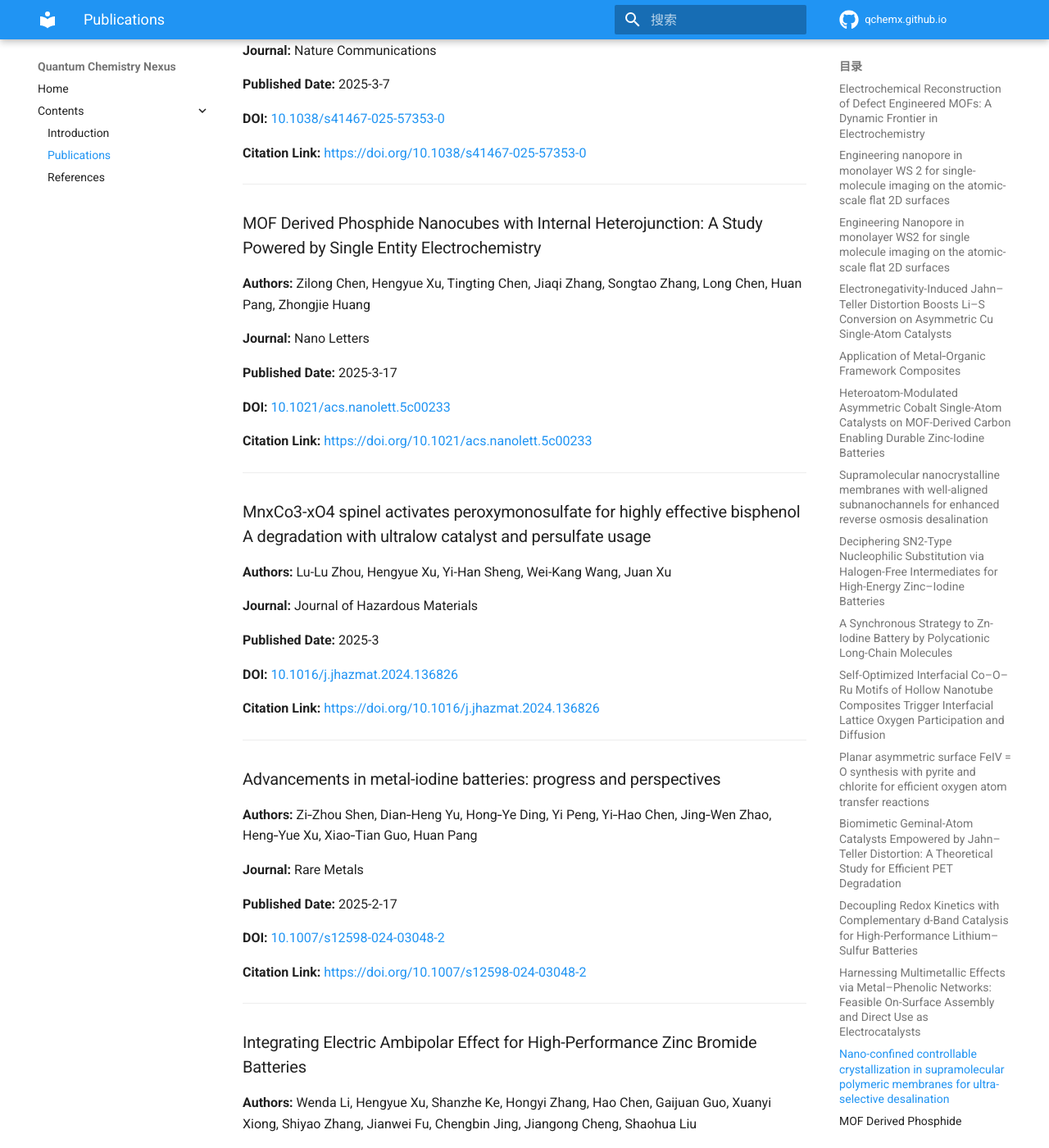
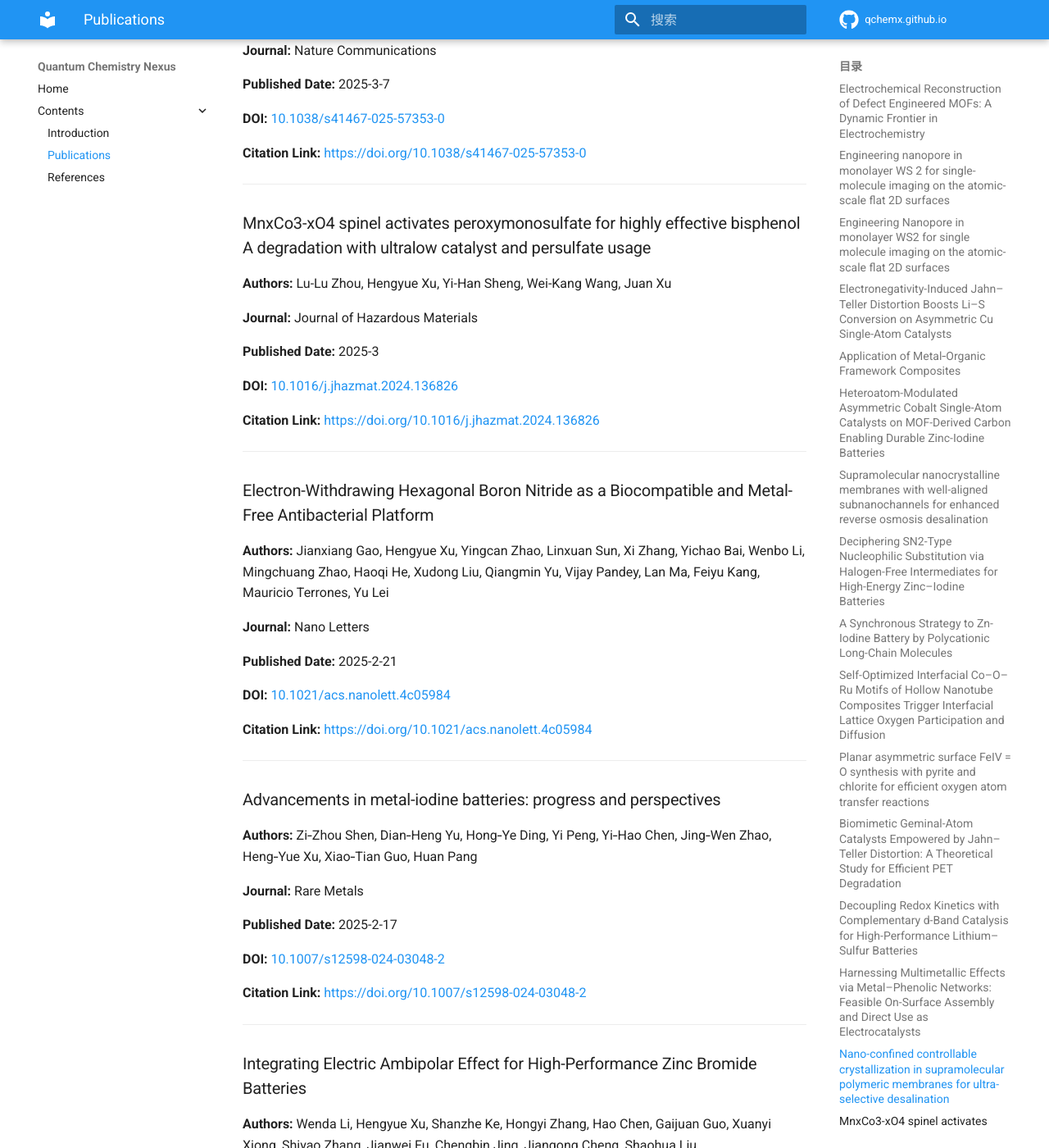
Before and after one commit to QChemX/qchemx.github.io, an MkDocs documentation site: the page built from docs/publications.md, in a window 1280 px wide and 1400 px high, scrolled down 5147 px. Shown: the whole window at 82% size. Built offline with MkDocs 1.6.1 and Material for MkDocs 9.7.7, drawn with Linux system fonts in a browser that asks for light colours; comment, search, counter and statistics services are not loaded; some of the changed text lies outside the part shown.

Commit message:
[orcid sync] Update publications

```diff
--- a/docs/publications.md
+++ b/docs/publications.md
@@ -246,22 +246,6 @@ This page was generated automatically.
 
 ---
 
-### MOF Derived Phosphide Nanocubes with Internal Heterojunction: A Study Powered by Single Entity Electrochemistry
-
-**Authors:** Zilong Chen, Hengyue Xu, Tingting Chen, Jiaqi Zhang, Songtao Zhang, Long Chen, Huan Pang, Zhongjie Huang
-
-**Journal:** Nano Letters
-
-**Published Date:** 2025-3-17
-
-**DOI:** [10.1021/acs.nanolett.5c00233](https://doi.org/10.1021/acs.nanolett.5c00233)
-
-**Citation Link:** [https://doi.org/10.1021/acs.nanolett.5c00233](https://doi.org/10.1021/acs.nanolett.5c00233)
-
-
-
----
-
 ### MnxCo3-xO4 spinel activates peroxymonosulfate for highly effective bisphenol A degradation with ultralow catalyst and persulfate usage
 
 **Authors:** Lu-Lu Zhou, Hengyue Xu, Yi-Han Sheng, Wei-Kang Wang, Juan Xu
@@ -273,6 +257,22 @@ This page was generated automatically.
 **DOI:** [10.1016/j.jhazmat.2024.136826](https://doi.org/10.1016/j.jhazmat.2024.136826)
 
 **Citation Link:** [https://doi.org/10.1016/j.jhazmat.2024.136826](https://doi.org/10.1016/j.jhazmat.2024.136826)
+
+
+
+---
+
+### Electron-Withdrawing Hexagonal Boron Nitride as a Biocompatible and Metal-Free Antibacterial Platform
+
+**Authors:** Jianxiang Gao, Hengyue Xu, Yingcan Zhao, Linxuan Sun, Xi Zhang, Yichao Bai, Wenbo Li, Mingchuang Zhao, Haoqi He, Xudong Liu, Qiangmin Yu, Vijay Pandey, Lan Ma, Feiyu Kang, Mauricio Terrones, Yu Lei
+
+**Journal:** Nano Letters
+
+**Published Date:** 2025-2-21
+
+**DOI:** [10.1021/acs.nanolett.4c05984](https://doi.org/10.1021/acs.nanolett.4c05984)
+
+**Citation Link:** [https://doi.org/10.1021/acs.nanolett.4c05984](https://doi.org/10.1021/acs.nanolett.4c05984)
 
 
 
@@ -310,22 +310,6 @@ This page was generated automatically.
 
 ---
 
-### Regulation of Rh Single-Atom Coordination for Enhanced Reverse Hydrogen Spillover and Efficient Electrochemical Dechlorination
-
-**Authors:** Unknown
-
-**Journal:** Journal of the American Chemical Society
-
-**Published Date:** 2025-11-26
-
-**DOI:** [10.1021/jacs.5c18184.s001](https://doi.org/10.1021/jacs.5c18184.s001)
-
-**Citation Link:** [https://doi.org/10.1021/jacs.5c18184](https://doi.org/10.1021/jacs.5c18184)
-
-
-
----
-
 ### Luffa sponge as a sustainable reinforcement for impact-resistant cementitious composites
 
 **Authors:** Yuanzheng Lin, Chaobin Yang, Zhiyang Pei, Hengyue Xu, Yu Zhang, Jiaxing Ma, Neven Ukrainczyk, Yixia Zhang, Eduardus Koenders, Wenjie Xie, Anke Weidenkaff, Zhouhong Zong, Jingming Cai
@@ -337,6 +321,22 @@ This page was generated automatically.
 **DOI:** [10.1038/s43246-025-00985-y](https://doi.org/10.1038/s43246-025-00985-y)
 
 **Citation Link:** [https://doi.org/10.1038/s43246-025-00985-y](https://doi.org/10.1038/s43246-025-00985-y)
+
+
+
+---
+
+### Regulation of Rh Single-Atom Coordination for Enhanced Reverse Hydrogen Spillover and Efficient Electrochemical Dechlorination
+
+**Authors:** Qian Zheng, Hengyue Xu, Yancai Yao, Jie Dai, Guangming Zhan, Jiaxian Wang, Bing Zhou, Ruizhao Wang, Kaiyuan Wang, Rui Zhao, Bo Yang, Lizhi Zhang
+
+**Journal:** Journal of the American Chemical Society
+
+**Published Date:** 2025-11-12
+
+**DOI:** [10.1021/jacs.5c18184](https://doi.org/10.1021/jacs.5c18184)
+
+**Citation Link:** [https://doi.org/10.1021/jacs.5c18184](https://doi.org/10.1021/jacs.5c18184)
 
 
 
```
Also changed, not shown: other parts of docs/publications.md (+4 -4 lines).
